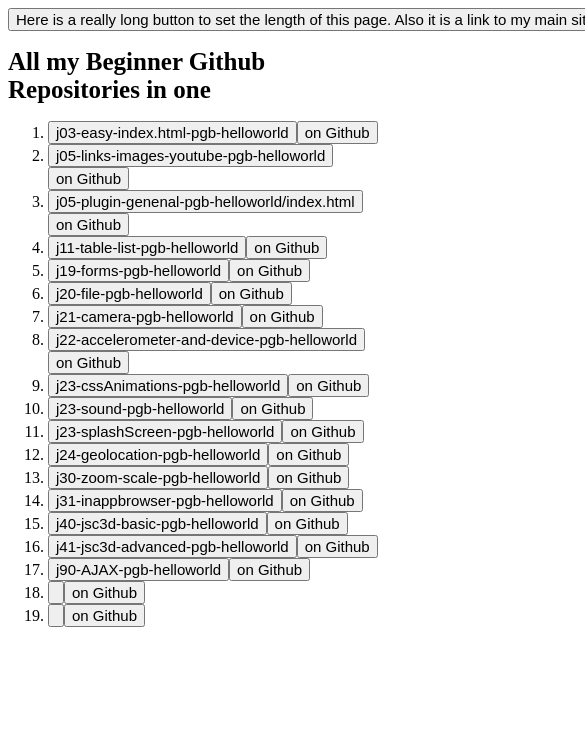
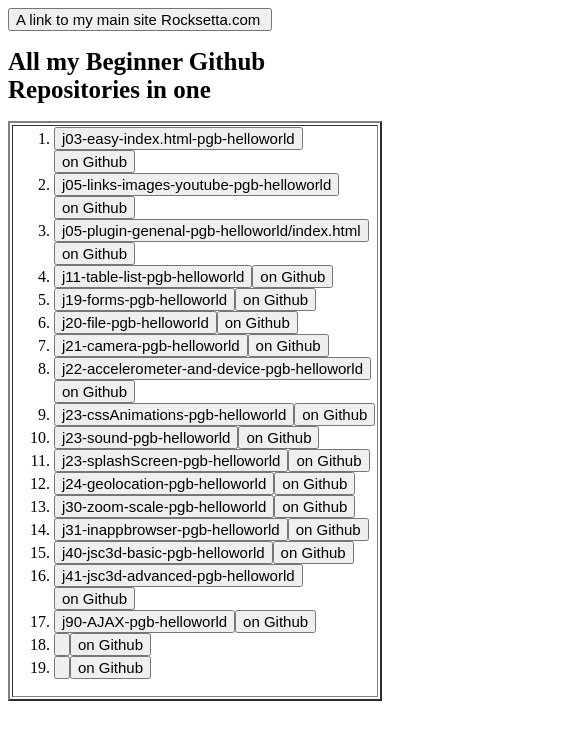
Before and after one commit to hpssjellis/j00-all-repos-pgb-helloworld, a plain HTML site: page index.html in a window 390 px wide. Shown: the top 740 px of the page, 585 px wide, since content can reach past the window. Drawn offline with Linux system fonts and the light colour scheme; some packages are replaced by stand-ins of ours.

Commit message:
Update index.html

```diff
--- a/index.html
+++ b/index.html
@@ -1,10 +1,11 @@
-
 <script type="text/javascript" src="phonegap.js"></script>
 
 
-<input type=button style="font-size:15px" value="Here is a really long button to set the length of this page. Also it is a link to my main site Rocksetta.com " onclick="{location='http://www.rocksetta.com'}">
+<input type=button style="font-size:15px" value="A link to my main site Rocksetta.com " onclick="{location='http://www.rocksetta.com'}">
 
 <h1 style="font-size:25px">All my Beginner Github Repositories in one</h1>
+<table border=2>
+<tr><td width="150%">
 <ol>
 <li><input type=button style="font-size:15px" value="j03-easy-index.html-pgb-helloworld" onclick="{location='j03-easy-index.html-pgb-helloworld2/index.html'}"><input type=button style="font-size:15px" value="on Github" onclick="{location='https://github.com/hpssjellis/j03-easy-index.html-pgb-helloworld'}">
 <li><input type=button style="font-size:15px" value="j05-links-images-youtube-pgb-helloworld" onclick="{location='j05-links-images-youtube-pgb-helloworld/index.html'}"><input type=button style="font-size:15px" value="on Github" onclick="{location='https://github.com/hpssjellis/j05-links-images-youtube-pgb-helloworld'}">
@@ -30,3 +31,7 @@
 
 <li><input type=button style="font-size:15px" value="" onclick="{location=''}"><input type=button style="font-size:15px" value="on Github" onclick="{location='https://github.com/hpssjellis/'}">
 <li><input type=button style="font-size:15px" value="" onclick="{location=''}"><input type=button style="font-size:15px" value="on Github" onclick="{location='https://github.com/hpssjellis/'}">
+
+
+  </td></tr>
+</table>
```
